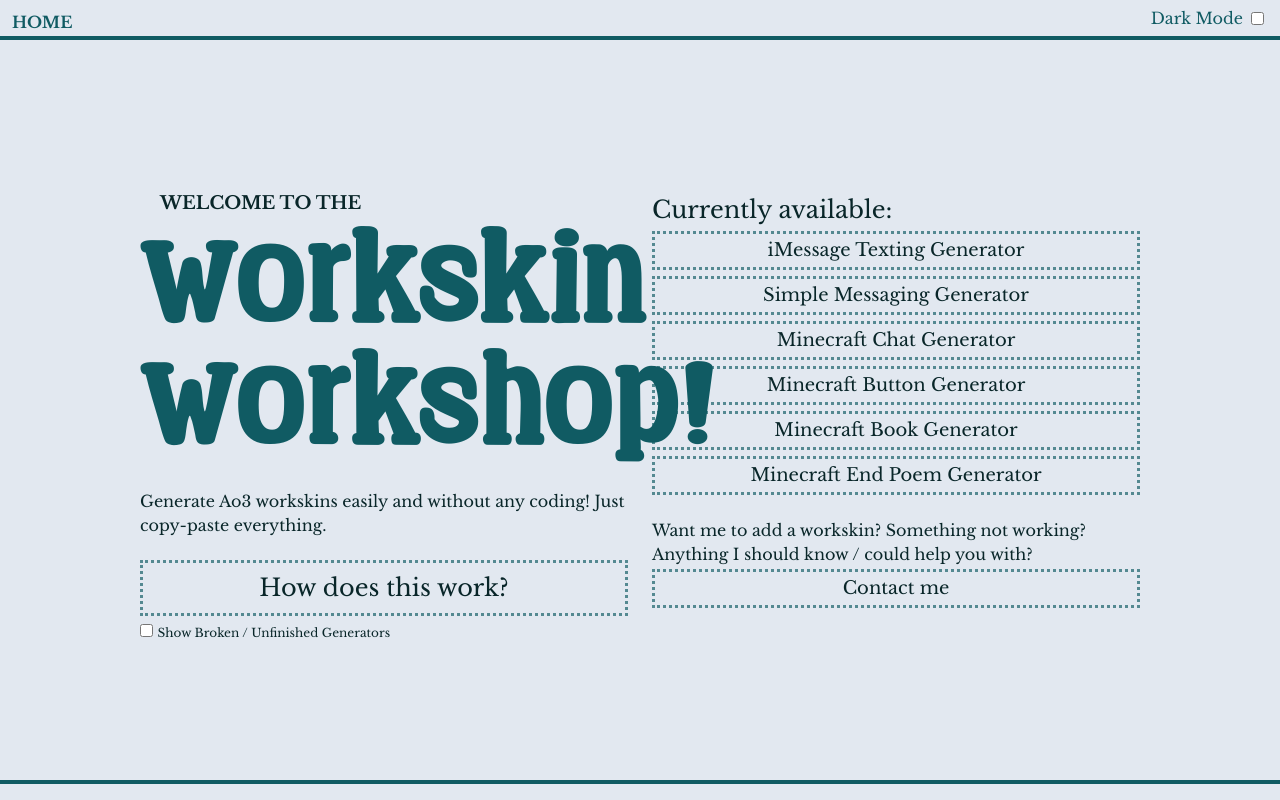
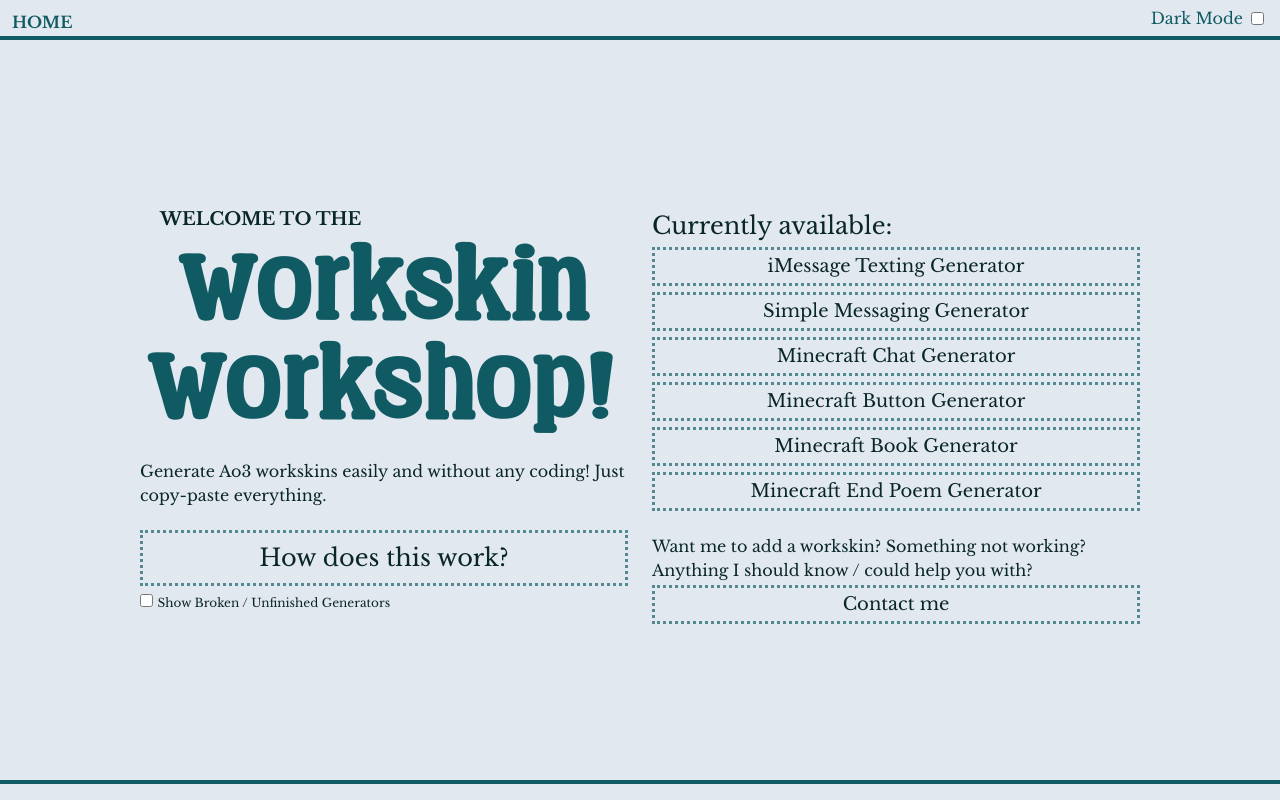
Before and after one commit to ultraviollett/Workskin-Workshop, a website: page public/index.html in a window 1280 px wide. Drawn offline with nearby package versions, Linux system fonts and the light colour scheme.

Commit message:
Fixing fittext

```diff
--- a/public/CSS/index.css
+++ b/public/CSS/index.css
@@ -28,6 +28,15 @@
 
 h1.titlecard{
   font-size: 10vw;
+  overflow: hidden;
+
+}
+
+@media screen and (min-width: 1200px) {
+  h1.titlecard{
+    font-size:  6.5em;
+  }
+
 }
 
 h2 {
```
